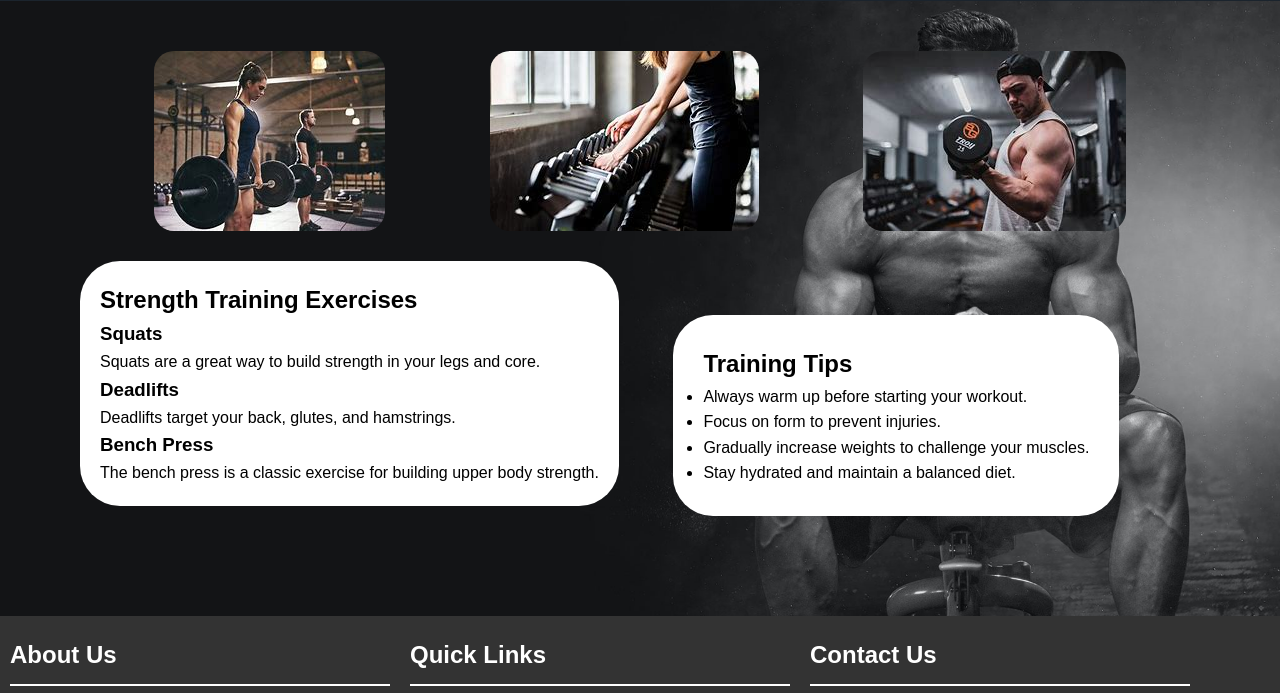
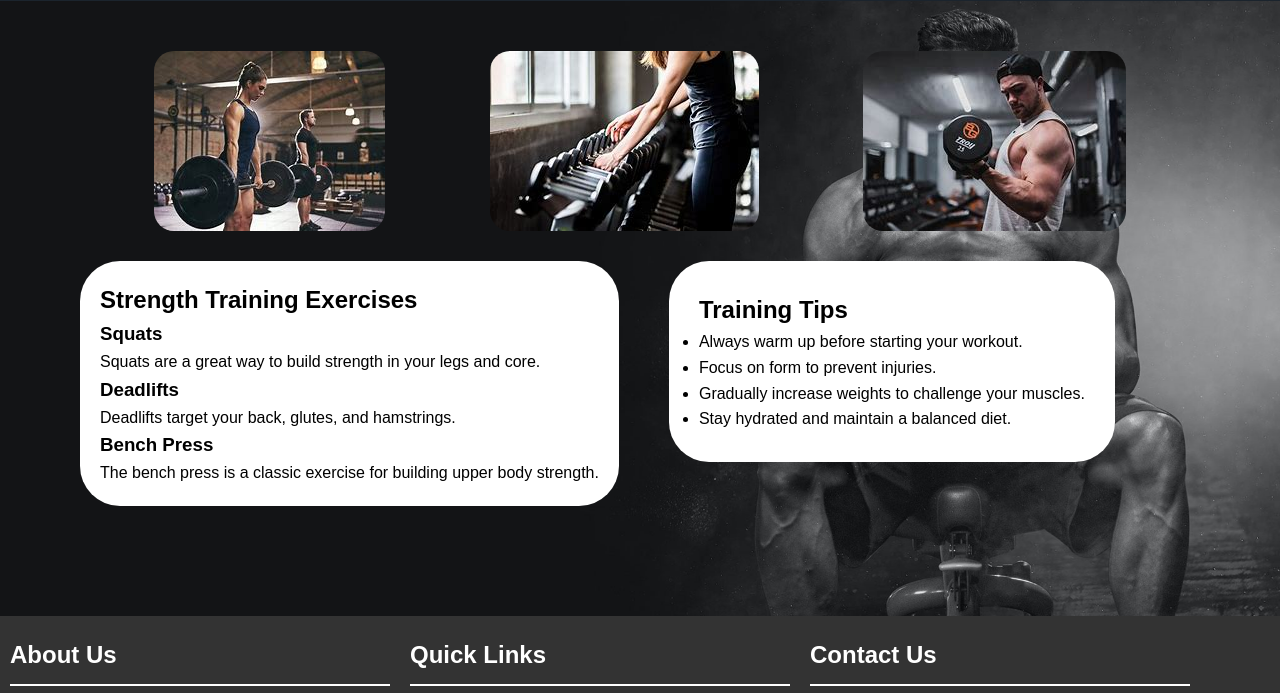
Before and after one commit to Kaushikp092/Project, a plain HTML site: page EOProgram/Strength.html in a window 1280 px wide. Shown: the part 74-767 px from the top of the page. Drawn offline with Linux system fonts and the light colour scheme; files whose address does not match are found by name.

Commit message:
change in strength.css file

```diff
--- a/EOProgram/Strength.css
+++ b/EOProgram/Strength.css
@@ -139,6 +139,8 @@ section {
   display: inline-block;
 }
 #tips{
+  position: absolute;
+  top: auto;
   margin-left: 20px;
   padding: 30px;
 }
```
